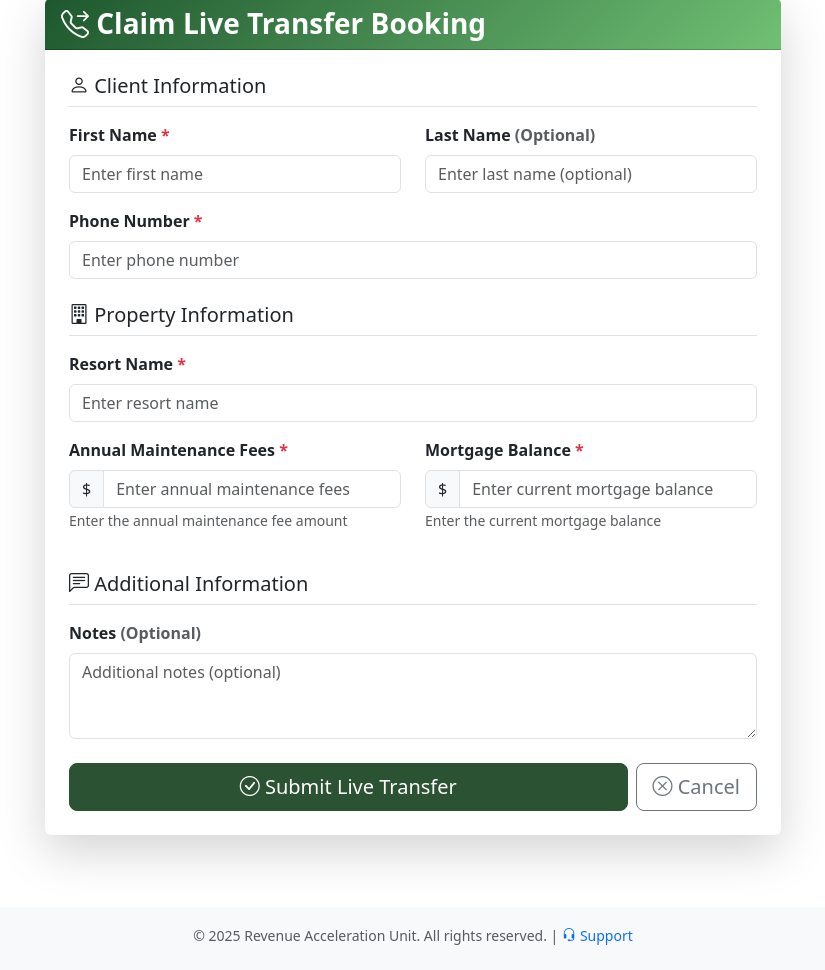
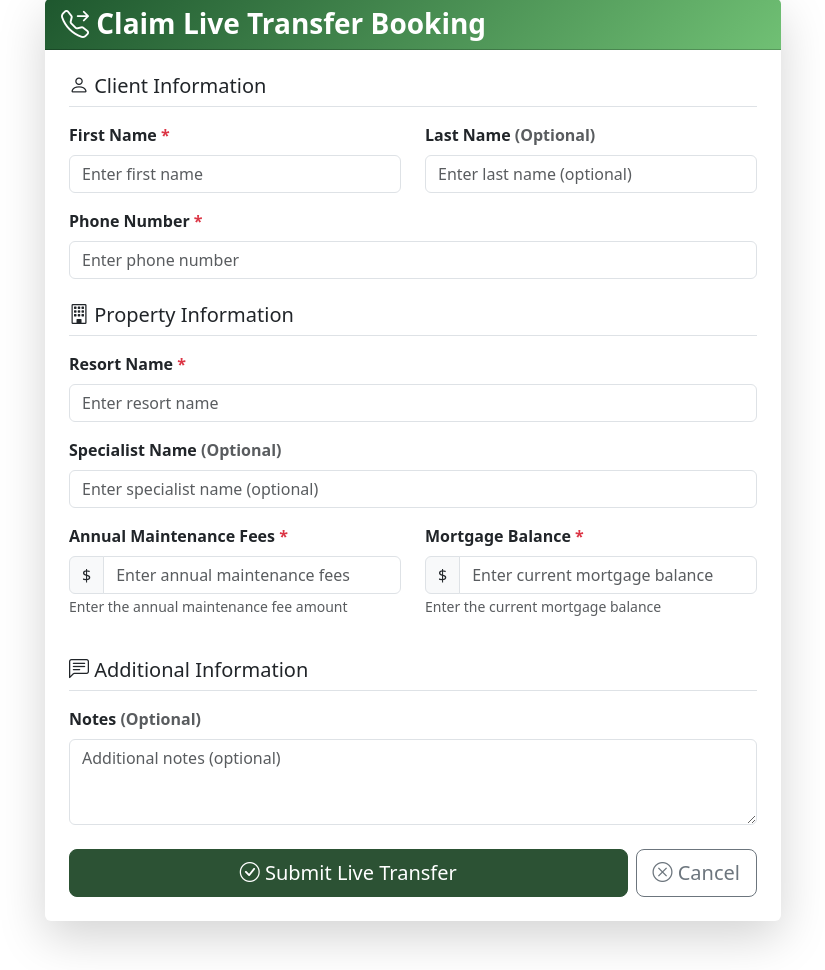
Before and after one commit to patrickodeh1/csass, a Django app: page /live-transfer/new/ in a window 1280 px wide. Shown: the part 89-1059 px from the top of the page, without its empty margins (227-1052 px from the left). Before the commit the page ends 1034 px from the top, so only its background shows below. Run offline with Django 5.2, Linux system fonts and the light colour scheme; the visitor is signed in with stand-in values (Sample User, id 1); data that the repository does not hold is empty; parts of the project's set-up code (start-up, migrations or seed data) failed here and were passed over.

Commit message:
added specialist name to clients

```diff
--- a/core/forms.py
+++ b/core/forms.py
@@ -967,12 +967,20 @@ class LiveTransferForm(forms.Form):
         widget=forms.TextInput(attrs={'class': 'form-control', 'placeholder': 'Enter phone number'})
     )
 
+
     # LIVE TRANSFER SPECIFIC FIELDS (REQUIRED)
+
     resort = forms.CharField(
         max_length=255,
         required=True,
         label='Resort Name',
         widget=forms.TextInput(attrs={'class': 'form-control', 'placeholder': 'Enter resort name'})
+    )
+    specialist_name = forms.CharField(
+        max_length=50,
+        required=False,
+        label='Specialist Name',
+        widget=forms.TextInput(attrs={'class': 'form-control', 'placeholder': 'Enter specialist name (optional)'})
     )
     maintenance_fees = forms.DecimalField(
         max_digits=10,
@@ -1034,6 +1042,7 @@ class LiveTransferForm(forms.Form):
                 'business_name': 'CETS/HME In House Live Transfers',
                 'first_name': self.cleaned_data['client_first_name'],
                 'last_name': self.cleaned_data.get('client_last_name', ''),
+                'specialist_name': self.cleaned_data.get('specialist_name', ''),
                 'email': placeholder_email,
                 'created_by': created_by
             }
--- a/core/models.py
+++ b/core/models.py
@@ -201,6 +201,7 @@ class Client(models.Model):
     business_name = models.CharField(max_length=200, help_text="business name")
     first_name = models.CharField(max_length=100)
     last_name = models.CharField(max_length=100, blank=True, null=True)
+    specialist_name = models.CharField(max_length=50, blank=True, null=True)
     email = models.EmailField(unique=True)
     phone_number = models.CharField(max_length=20)
     notes = models.TextField(blank=True)
--- a/core/sheets_sync.py
+++ b/core/sheets_sync.py
@@ -82,7 +82,7 @@ class GoogleSheetsSyncService:
                 str(booking.mortgage_balance) if booking.mortgage_balance else '',  # PIF/Mortgage
                 str(booking.maintenance_fees) if booking.maintenance_fees else '',  # Fees
                 booking.created_by.get_full_name() if booking.created_by else '',  # Transfer Agent
-                '',  # CETS Rep (leave blank as per requirement)
+                booking.client.specialist_name or '',  # CETS Rep (leave blank as per requirement)
                 self.get_payable_status(booking),  # Payable/Non Payable
             ]
 
--- a/core/templates/live_transfer_form.html
+++ b/core/templates/live_transfer_form.html
@@ -79,6 +79,16 @@
                             {% endif %}
                         </div>
 
+                        <div class="mb-3">
+                            <label for="{{ form.specialist_name.id_for_label }}" class="form-label fw-semibold">
+                                Specialist Name <span class="text-muted">(Optional)</span>
+                            </label>
+                            {{ form.specialist_name }}
+                            {% if form.specialist_name.errors %}
+                                <div class="text-danger small mt-1">{{ form.specialist_name.errors }}</div>
+                            {% endif %}
+                        </div>
+
                         <div class="row">
                             <div class="col-md-6 mb-3">
                                 <label for="{{ form.maintenance_fees.id_for_label }}" class="form-label fw-semibold">
```
Also changed, not shown: core/migrations/0001_initial.py, core/migrations/0002_client_specialist_name.py (added), 2 other files.
